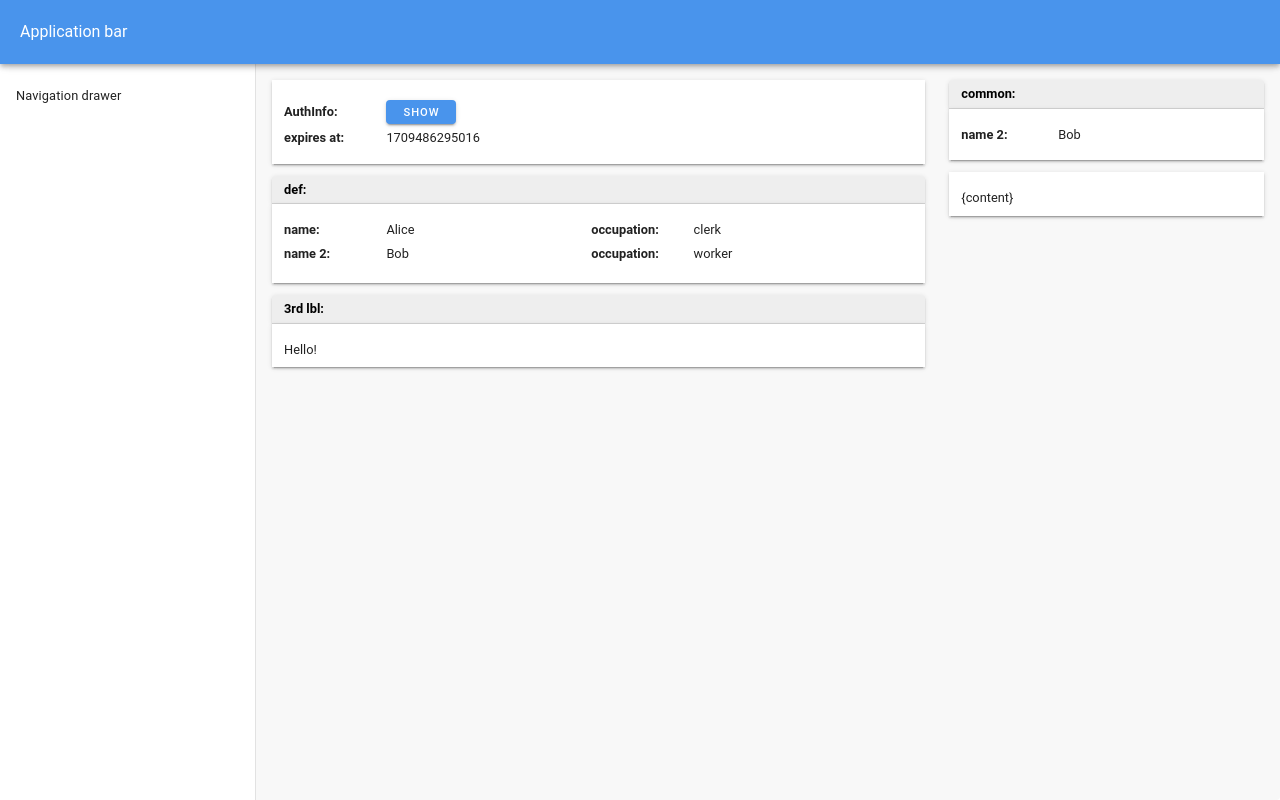
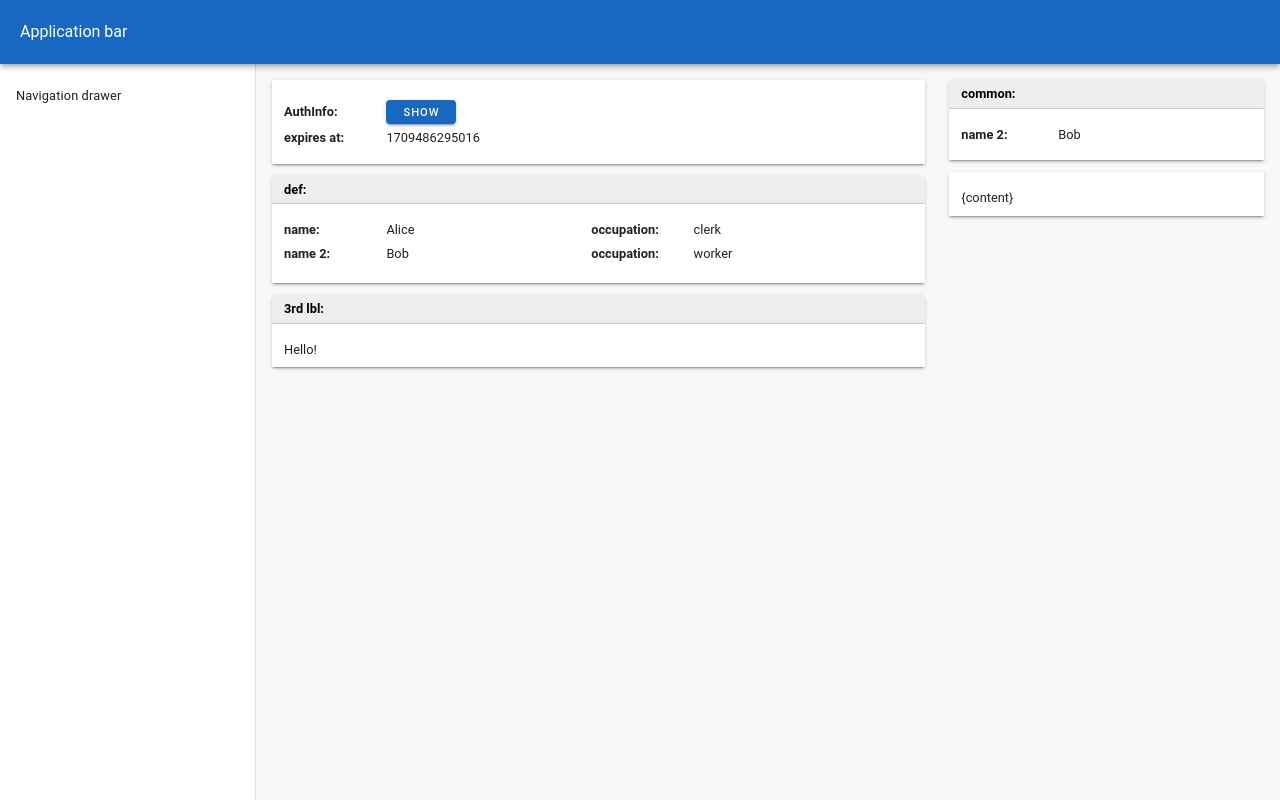
Before and after one commit to tomaskraus/nevid-univ, a Vue app: page / in a window 1280 px wide. Built offline with nearby package versions, Linux system fonts and the light colour scheme.

Commit message:
chore: navbar and btn: predefined color

```diff
--- a/src/App.vue
+++ b/src/App.vue
@@ -1,6 +1,6 @@
 <template>
   <v-app class="rounded">
-    <v-app-bar color="#4994EC" title="Application bar"></v-app-bar>
+    <v-app-bar color="primary" prominent title="Application bar"></v-app-bar>
 
     <v-navigation-drawer mobile-breakpoint="sm">
       <v-list>
@@ -14,7 +14,7 @@
         <v-row>
           <v-col cols="12" lg="8">
             <SheetItem>
-              <PairItem label="AuthInfo"><v-btn color="#4994EC" density="compact">show</v-btn></PairItem>
+              <PairItem label="AuthInfo"><v-btn color="primary" density="compact">show</v-btn></PairItem>
               <PairItem label="expires at">{{ Date.now() }}</PairItem>
             </SheetItem>
             <SheetItem label="def">
```
